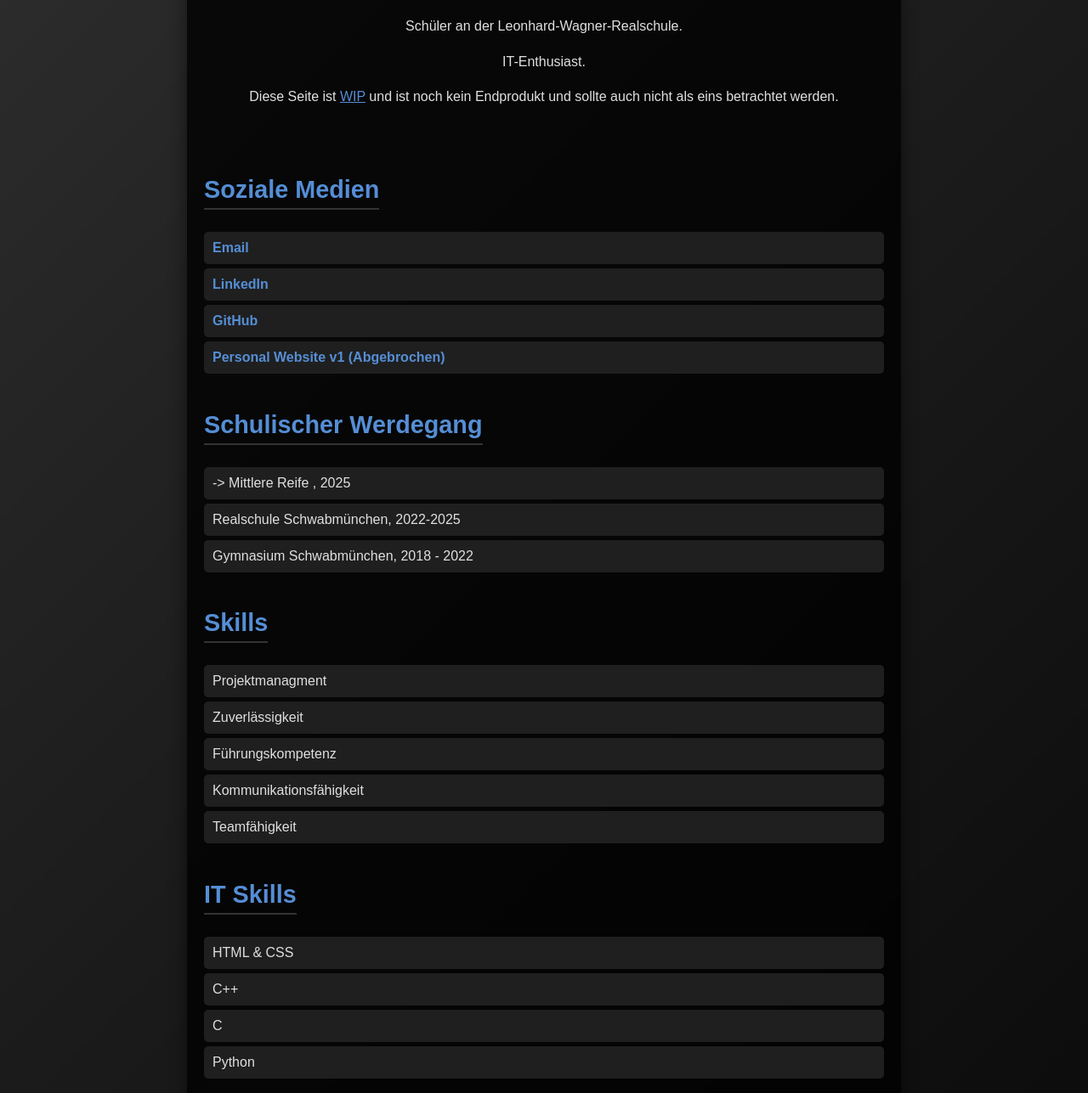
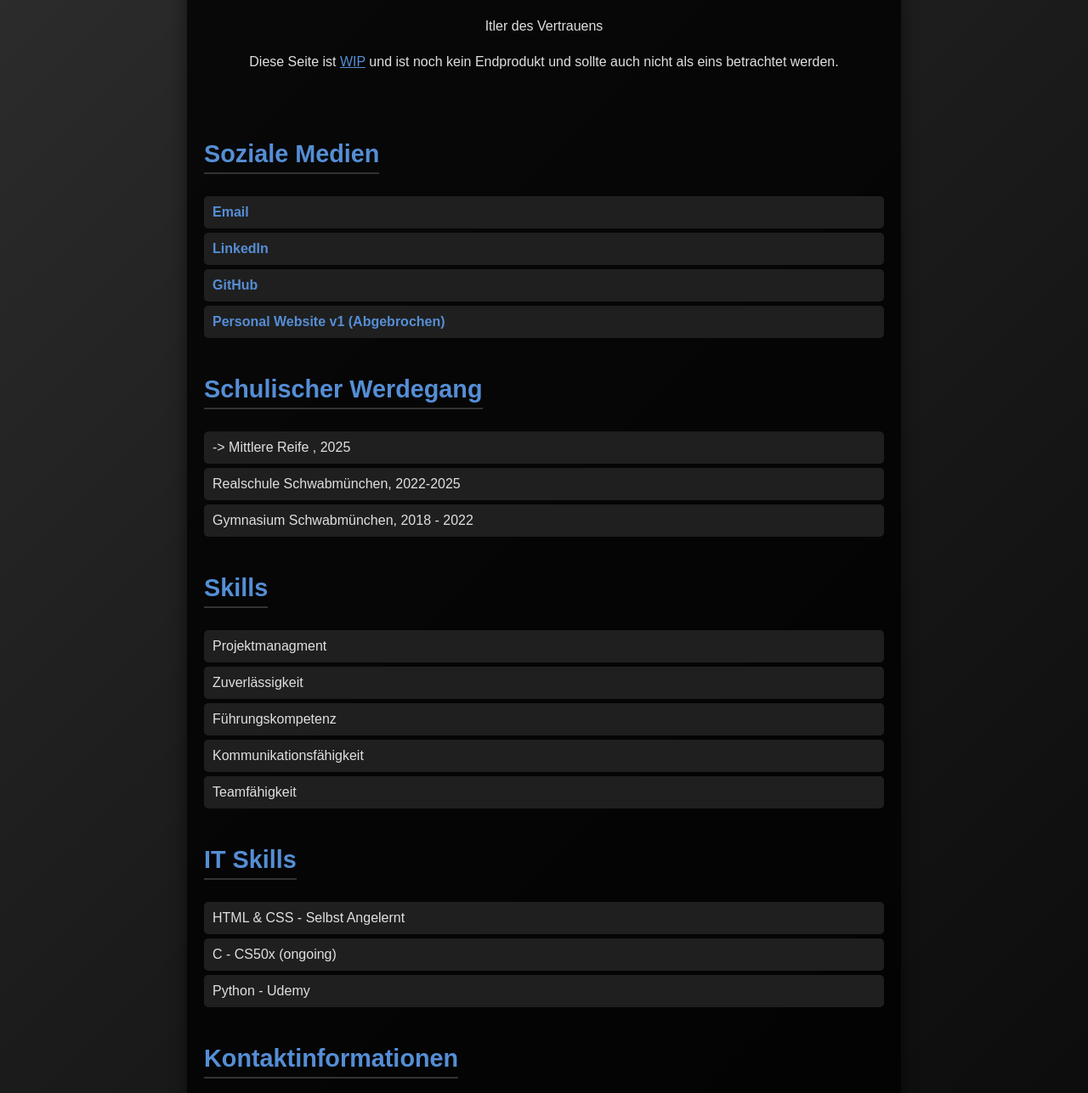
Before and after one commit to 19sx/19sx.github.io, a plain HTML site: page index.html in a window 1280 px wide. Shown: the part 188-1475 px from the top of the page at 85% size. Drawn offline with Linux system fonts and the light colour scheme; files that its build step writes are made by us from their sources; files whose address does not match are found by name.

Commit message:
Update index.html

```diff
--- a/index.html
+++ b/index.html
@@ -3,8 +3,8 @@
 <head>
     <meta charset="UTF-8">
     <meta name="viewport" content="width=device-width, initial-scale=1.0">
-    <title>This is Alex</title>
-    <link rel="stylesheet" href="styles.css">
+    <title>A L E X</title>
+    <link rel="stylesheet" href="css/styles.css">
 </head>
 <body>
     <div class="container">
@@ -13,9 +13,8 @@
         </header>
         <section class="about-me">
          <!-- Wenn Bild dann diese Zeile nutzen    <img src="dein-bild.jpg" alt="Mein Bild" class="profile-pic"> -->
-            <h2>Alexander Herman</h2>
-            <p>Schüler an der Leonhard-Wagner-Realschule.</p>
-            <p>IT-Enthusiast.</p>
+            <h2>Alexi Bexi</h2>
+            <p>Itler des Vertrauens</p>
 
             <p>Diese Seite ist <a href="https://www.investopedia.com/terms/w/workinprogress.asp" target="_blank" >WIP</a> und ist noch kein Endprodukt und sollte auch nicht als eins betrachtet werden.</p>
         </section>
@@ -49,10 +48,9 @@
         <section class="it-skills">
             <h2>IT Skills</h2>
             <ul>
-                <li>HTML & CSS</li>
-                <li>C++</li>
-                <li>C</li>
-                <li>Python</li>
+                <li>HTML & CSS - Selbst Angelernt</li>
+                <li>C - CS50x (ongoing)</li>
+                <li>Python - Udemy</li>
             </ul>
         </section>
         <section class="contact-info">
```
